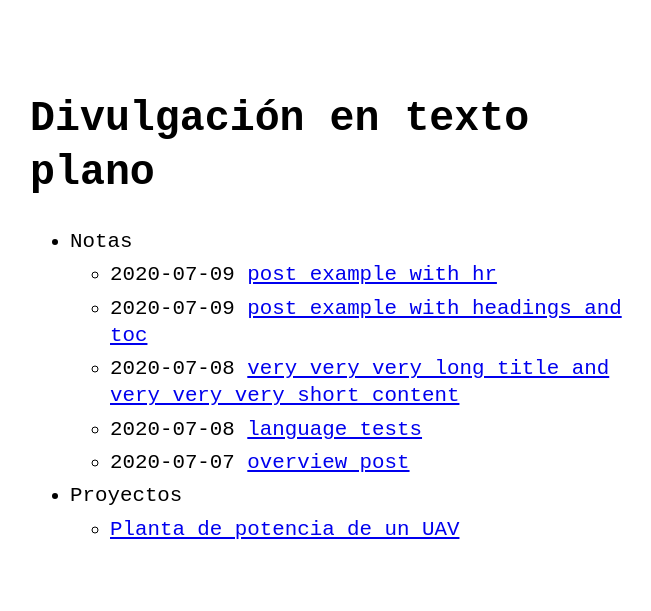
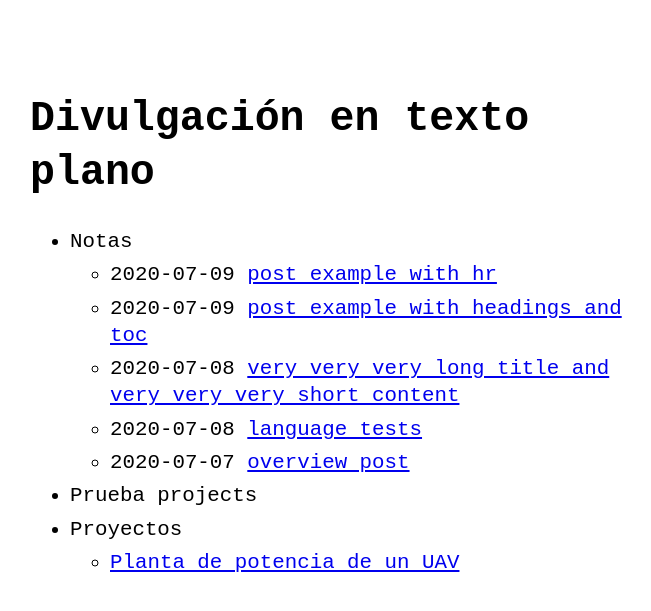
Before and after one commit to jordirenau/jordirenau.github.io, a Jekyll site: the page built from docs/index.md, in a window 1280 px wide. Shown: the top 611 px of the page, without its empty margins (290-941 px from the left). Built offline with Jekyll 4.4.1, drawn with Linux system fonts in a browser that asks for light colours.

Commit message:
proyectos listados

```diff
--- a/docs/_data/menu.yml
+++ b/docs/_data/menu.yml
@@ -17,8 +17,10 @@ entries:
     url: false
     entries: false
 
-#  - title: rss
-#    url: feed.xml
+  - title: Prueba projects
+    project_list: true
+    url: false
+    entries: false
 
   - title: Proyectos
     url: false
```
